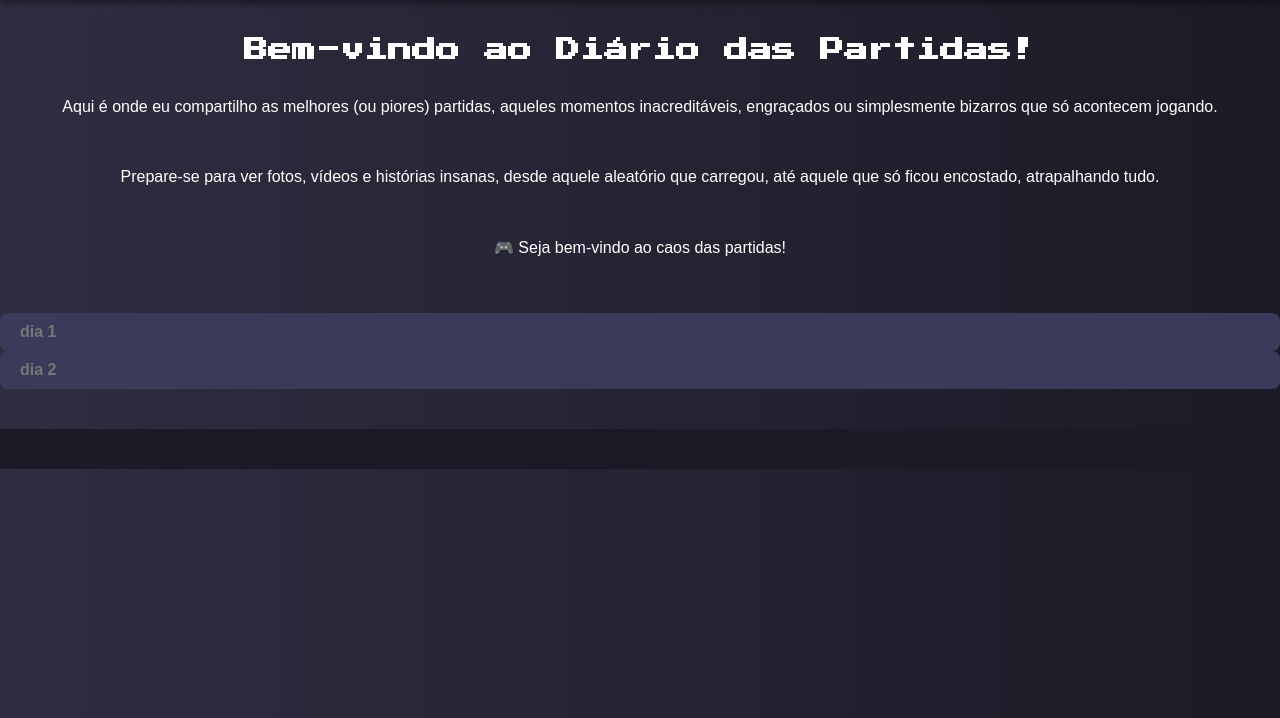
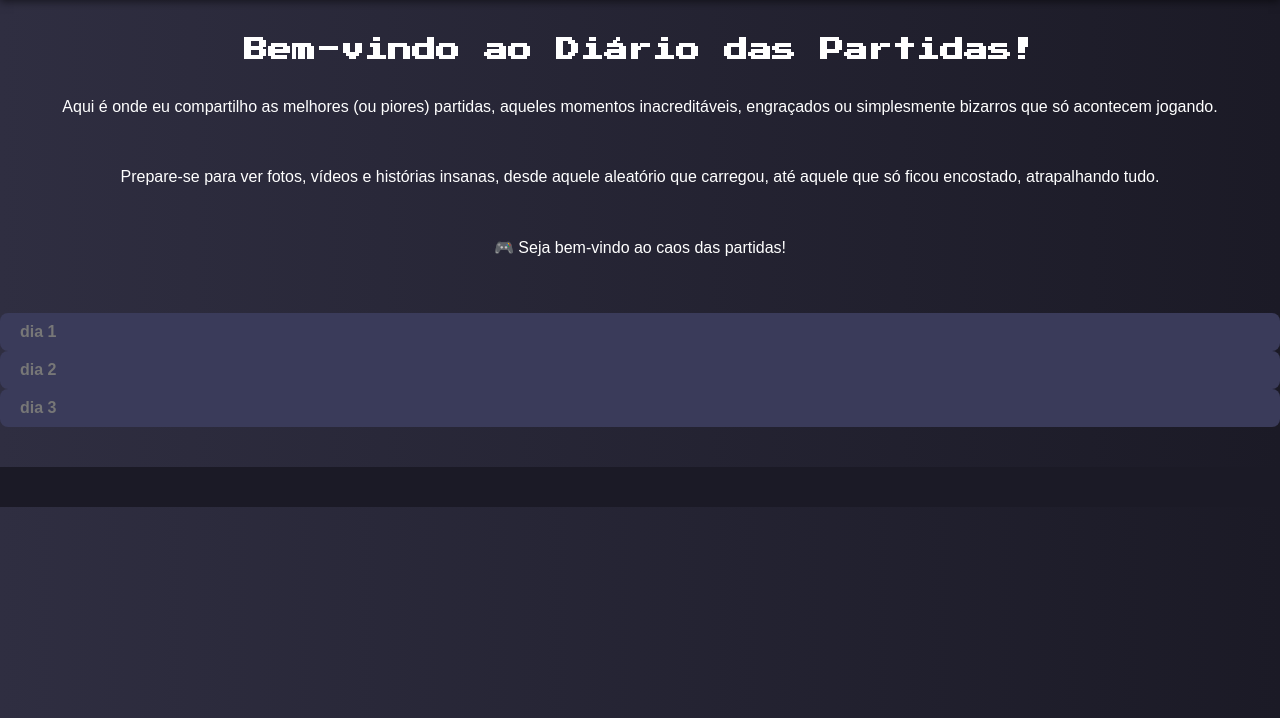
Before and after one commit to M4rcosAbraao/noticias_brawl, a plain HTML site: page index.html in a window 1280 px wide. Shown: the part 82-800 px from the top of the page. Drawn offline with Linux system fonts and the light colour scheme.

Commit message:
Update index.html

```diff
--- a/index.html
+++ b/index.html
@@ -22,6 +22,7 @@
 
     <a href="dia1.html" target="_blank" class="link">dia 1</a>
     <a href="dia2.html" target="_blank" class="link">dia 2</a>
+    <a href="dia3.html" target="_blank" class="link">dia 3</a>
 
     <footer>
     </footer>
```
